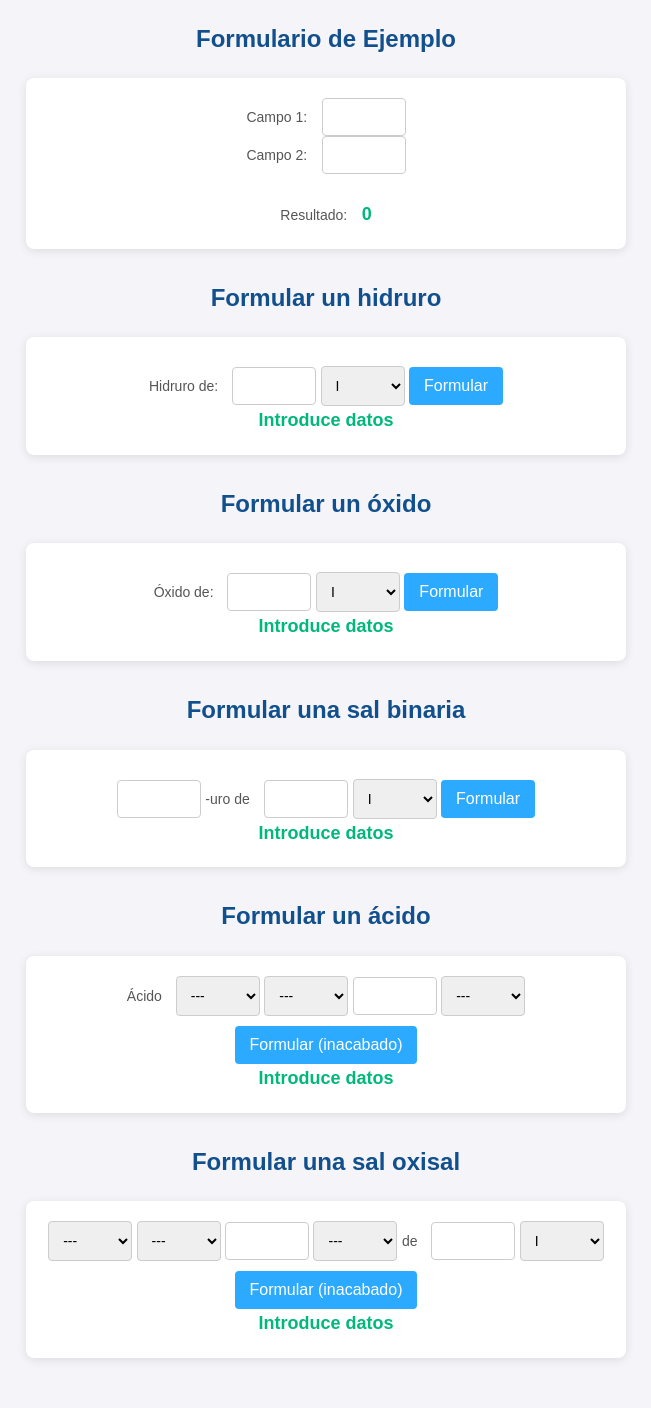
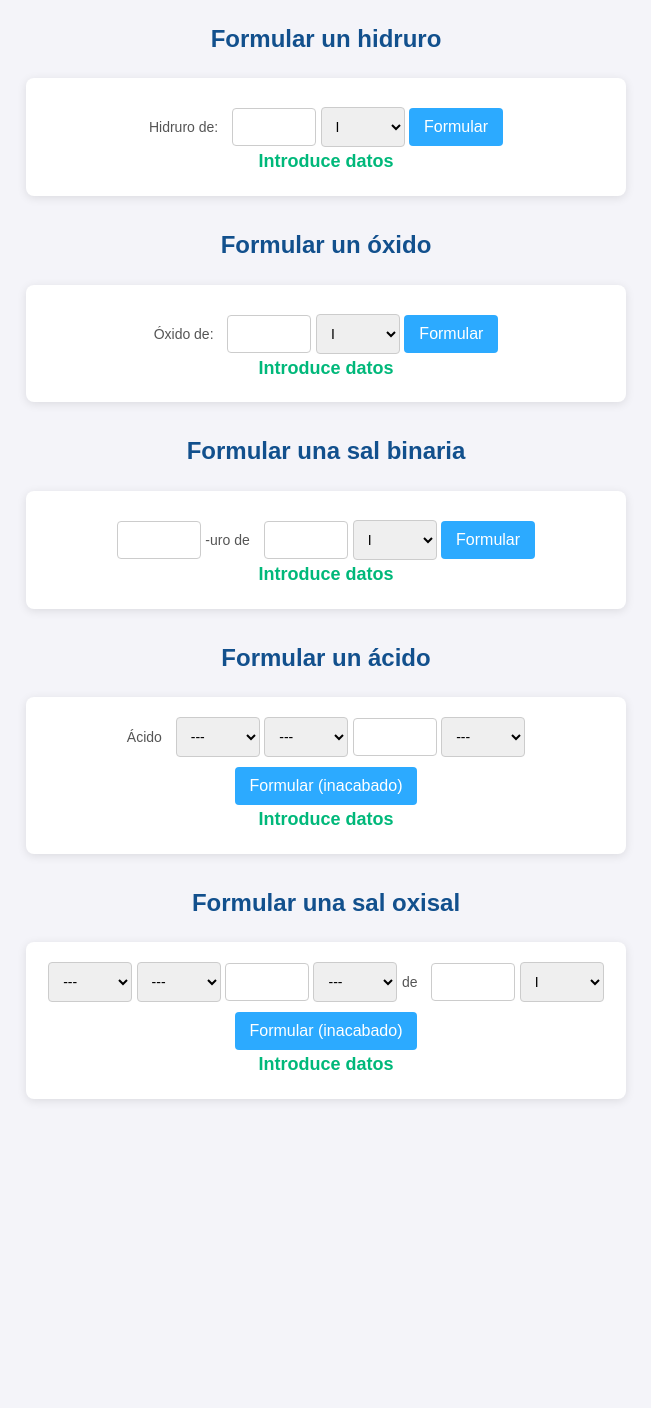
Before and after one commit to Luis06-py/Formulacion-Inorganica, a Flask app: page / in a window 1280 px wide. Shown: the whole page, without its empty margins (314-965 px from the left). After the commit the page ends 1101 px from the top, so only its background shows below. Run offline with Flask 3, Linux system fonts and the light colour scheme.

Commit message:
Eliminación de algo inservible

```diff
--- a/app/static/js/script.js
+++ b/app/static/js/script.js
@@ -1,16 +1,3 @@
-function FUNCIONSAS(event) {
-	event.preventDefault();
-	// Obtener los valores de los dos campos de texto
-	var valor1 = document.getElementById('campo1').value;
-	var valor2 = document.getElementById('campo2').value;
-
-	// Sumar como cadenas (sin parseInt)
-	var resultado = valor1 + valor2;
-
-	// Mostrar el resultado en el HTML
-	document.getElementById('resultado').innerText = resultado;
-}
-
 function numeroRomano(num) {
 	const numerosRomanos = ["", "(I)", "(II)", "(III)", "(IV)", "(V)"];
 	return numerosRomanos[num] || "Número fuera de rango";
--- a/app/templates/index.html
+++ b/app/templates/index.html
@@ -9,19 +9,6 @@
 		<script>
 			const tabla = JSON.parse('{{ tabla | tojson }}');
 		</script>
-		<h1>Formulario de Ejemplo</h1>
-		<form>
-			<label for="campo1">Campo 1:</label>
-			<input type="text" id="campo1" oninput="FUNCIONSAS(event);"/>
-
-			<br/>
-
-			<label for="campo2">Campo 2:</label>
-			<input type="text" id="campo2" oninput="FUNCIONSAS(event);"/>
-			<br/><br/>
-			<label>Resultado:</label>
-			<span id="resultado">0</span>
-		</form>
 
 		<h1>Formular un hidruro</h1>
 		<form>
```
